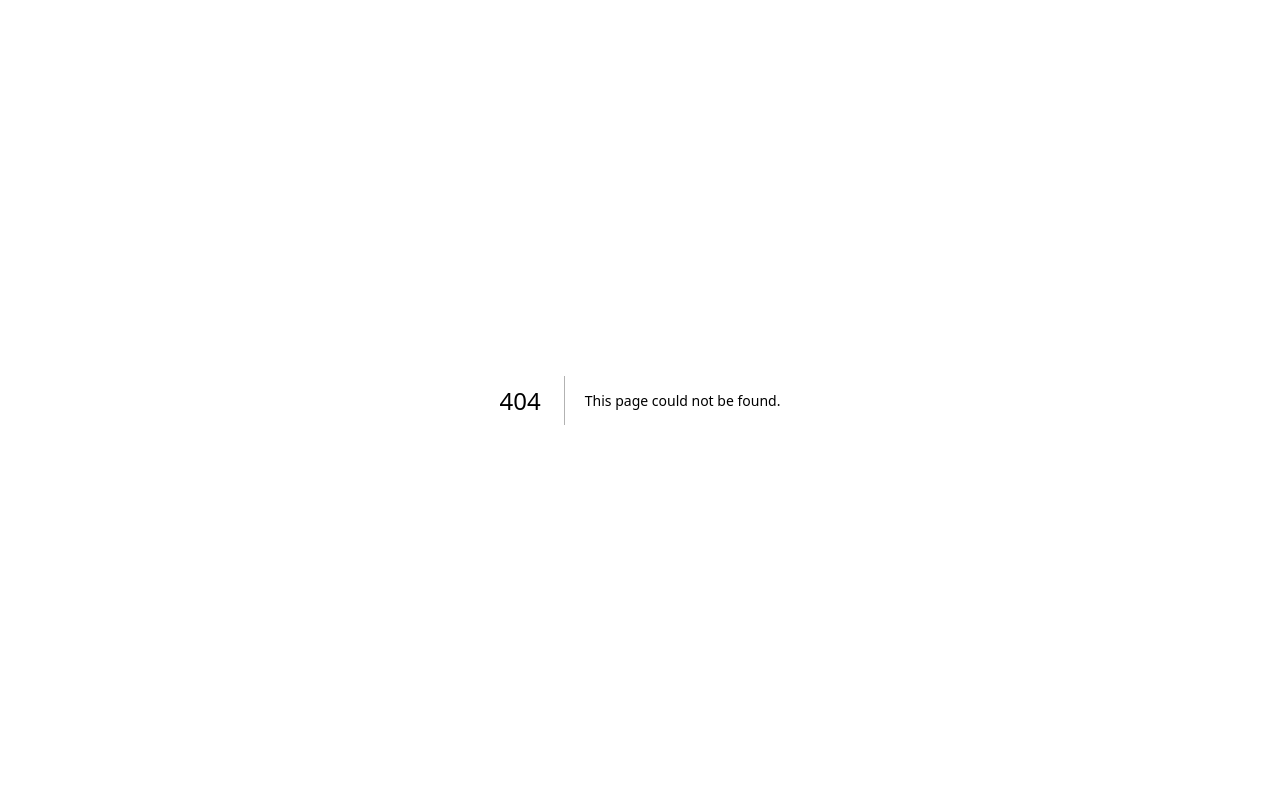
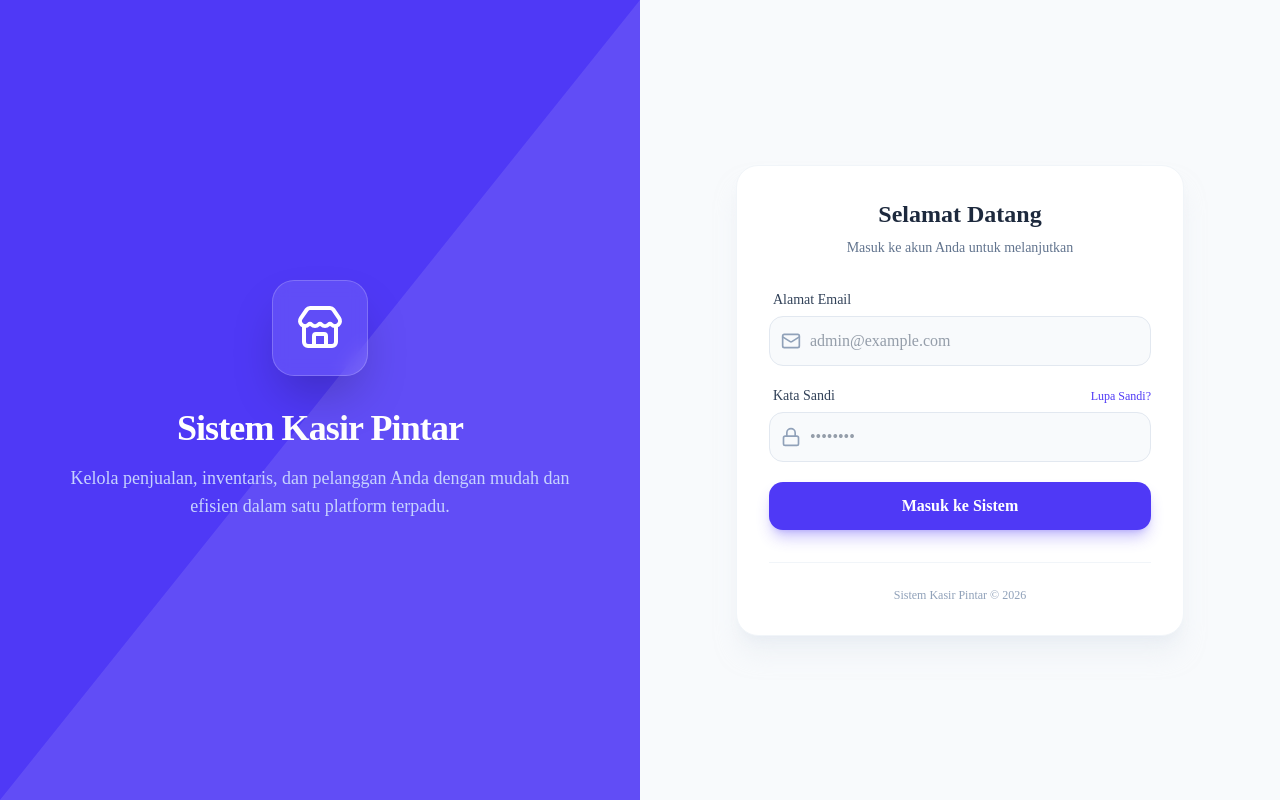
Before and after one commit to marenoarkapratama182-hue/kasir2, a Next.js app: page /login in a window 1280 px wide. Before the commit this address had no page. Built offline with nearby package versions, Linux system fonts and the light colour scheme.

Commit message:
feat: add login page and route protection

```diff
--- /dev/null
+++ b/src/app/login/page.tsx
@@ -0,0 +1,138 @@
+"use client";
+
+import { useState } from "react";
+import { useRouter } from "next/navigation";
+import { createClient } from "@/utils/supabase/client";
+import { Loader2, Store, Lock, Mail } from "lucide-react";
+
+export default function LoginPage() {
+  const [email, setEmail] = useState("");
+  const [password, setPassword] = useState("");
+  const [error, setError] = useState<string | null>(null);
+  const [loading, setLoading] = useState(false);
+  const router = useRouter();
+
+  const handleLogin = async (e: React.FormEvent) => {
+    e.preventDefault();
+    setLoading(true);
+    setError(null);
+
+    try {
+      const supabase = createClient();
+      const { error } = await supabase.auth.signInWithPassword({
+        email,
+        password,
+      });
+
+      if (error) {
+        throw error;
+      }
+
+      router.push("/");
+      router.refresh();
+    } catch (err: any) {
+      console.error("Login error:", err.message);
+      setError("Email atau kata sandi salah. Silakan coba lagi.");
+    } finally {
+      setLoading(false);
+    }
+  };
+
+  return (
+    <div className="min-h-screen w-full flex bg-slate-50 font-sans">
+      {/* Left side: branding/illustration */}
+      <div className="hidden lg:flex w-1/2 bg-indigo-600 flex-col items-center justify-center p-12 text-white relative overflow-hidden">
+        {/* Background decorations */}
+        <div className="absolute top-0 left-0 w-full h-full opacity-10">
+          <svg viewBox="0 0 100 100" preserveAspectRatio="none" className="w-full h-full">
+            <polygon fill="currentColor" points="0,100 100,0 100,100" />
+          </svg>
+        </div>
+
+        <div className="relative z-10 max-w-lg text-center flex flex-col items-center">
+          <div className="w-24 h-24 bg-white/10 rounded-3xl backdrop-blur-sm flex items-center justify-center mb-8 border border-white/20 shadow-2xl">
+            <Store className="w-12 h-12 text-white" />
+          </div>
+          <h1 className="text-4xl font-bold mb-4 tracking-tight">Sistem Kasir Pintar</h1>
+          <p className="text-indigo-200 text-lg">
+            Kelola penjualan, inventaris, dan pelanggan Anda dengan mudah dan efisien dalam satu platform terpadu.
+          </p>
+        </div>
+      </div>
+
+      {/* Right side: login form */}
+      <div className="w-full lg:w-1/2 flex items-center justify-center p-8">
+        <div className="w-full max-w-md bg-white p-8 rounded-3xl shadow-xl shadow-slate-200/50 border border-slate-100">
+          <div className="text-center mb-8">
+            <div className="w-12 h-12 bg-indigo-600 rounded-xl flex items-center justify-center text-white font-bold text-xl mx-auto mb-4 lg:hidden">
+              KP
+            </div>
+            <h2 className="text-2xl font-bold text-slate-800">Selamat Datang</h2>
+            <p className="text-slate-500 mt-2 text-sm">Masuk ke akun Anda untuk melanjutkan</p>
+          </div>
+
+          <form onSubmit={handleLogin} className="space-y-5">
+            {error && (
+              <div className="bg-red-50 text-red-600 p-4 rounded-xl text-sm font-medium border border-red-100 flex items-start gap-2">
+                <div className="mt-0.5">⚠️</div>
+                <p>{error}</p>
+              </div>
+            )}
+
+            <div>
+              <label className="block text-sm font-medium text-slate-700 mb-1.5 ml-1">Alamat Email</label>
+              <div className="relative">
+                <Mail className="w-5 h-5 absolute left-3 top-1/2 -translate-y-1/2 text-slate-400" />
+                <input
+                  type="email"
+                  required
+                  value={email}
+                  onChange={(e) => setEmail(e.target.value)}
+                  className="w-full pl-10 pr-4 py-3 bg-slate-50 border border-slate-200 rounded-xl focus:outline-none focus:ring-2 focus:ring-indigo-500/20 focus:border-indigo-500 transition-all text-slate-700"
+                  placeholder="admin@example.com"
+                />
+              </div>
+            </div>
+
+            <div>
+              <div className="flex justify-between items-center mb-1.5 ml-1">
+                <label className="block text-sm font-medium text-slate-700">Kata Sandi</label>
+                <a href="#" className="text-xs font-medium text-indigo-600 hover:text-indigo-800 transition-colors">Lupa Sandi?</a>
+              </div>
+              <div className="relative">
+                <Lock className="w-5 h-5 absolute left-3 top-1/2 -translate-y-1/2 text-slate-400" />
+                <input
+                  type="password"
+                  required
+                  value={password}
+                  onChange={(e) => setPassword(e.target.value)}
+                  className="w-full pl-10 pr-4 py-3 bg-slate-50 border border-slate-200 rounded-xl focus:outline-none focus:ring-2 focus:ring-indigo-500/20 focus:border-indigo-500 transition-all text-slate-700"
+                  placeholder="••••••••"
+                />
+              </div>
+            </div>
+
+            <button
+              type="submit"
+              disabled={loading}
+              className="w-full bg-indigo-600 hover:bg-indigo-700 text-white font-semibold py-3 px-4 rounded-xl shadow-lg shadow-indigo-600/30 transition-all transform active:scale-[0.98] disabled:opacity-70 disabled:cursor-not-allowed flex items-center justify-center gap-2 mt-4"
+            >
+              {loading ? (
+                <>
+                  <Loader2 className="w-5 h-5 animate-spin" />
+                  Memproses...
+                </>
+              ) : (
+                "Masuk ke Sistem"
+              )}
+            </button>
+          </form>
+
+          <div className="mt-8 pt-6 border-t border-slate-100 text-center">
+            <p className="text-xs text-slate-400 font-medium">Sistem Kasir Pintar © {new Date().getFullYear()}</p>
+          </div>
+        </div>
+      </div>
+    </div>
+  );
+}
--- a/src/components/sidebar.tsx
+++ b/src/components/sidebar.tsx
@@ -1,11 +1,24 @@
 "use client";
 
 import Link from "next/link";
-import { usePathname } from "next/navigation";
+import { usePathname, useRouter } from "next/navigation";
 import { LayoutGrid, Package, Users, Settings, LogOut, Receipt, PieChart } from "lucide-react";
+import { createClient } from "@/utils/supabase/client";
 
 export function Sidebar() {
   const pathname = usePathname();
+  const router = useRouter();
+
+  const handleLogout = async () => {
+    try {
+      const supabase = createClient();
+      await supabase.auth.signOut();
+      router.push("/login");
+      router.refresh();
+    } catch (err) {
+      console.error("Error logging out", err);
+    }
+  };
 
   return (
     <aside className="w-24 bg-white border-r border-slate-200 flex flex-col items-center py-6 shadow-sm z-10 flex-shrink-0 h-screen">
@@ -23,7 +36,10 @@ export function Sidebar() {
       </nav>
 
       <div className="mt-auto">
-        <button className="w-14 h-14 rounded-xl flex flex-col items-center justify-center gap-1 transition-all text-slate-400 hover:bg-red-50 hover:text-red-500">
+        <button
+          onClick={handleLogout}
+          className="w-14 h-14 rounded-xl flex flex-col items-center justify-center gap-1 transition-all text-slate-400 hover:bg-red-50 hover:text-red-500"
+        >
           <LogOut className="w-6 h-6" />
           <span className="text-[10px] font-medium mt-1">Keluar</span>
         </button>
--- /dev/null
+++ b/src/middleware.ts
@@ -0,0 +1,19 @@
+import { type NextRequest } from 'next/server'
+import { updateSession } from '@/utils/supabase/middleware'
+
+export async function middleware(request: NextRequest) {
+  return await updateSession(request)
+}
+
+export const config = {
+  matcher: [
+    /*
+     * Match all request paths except for the ones starting with:
+     * - _next/static (static files)
+     * - _next/image (image optimization files)
+     * - favicon.ico (favicon file)
+     * - images, public files, etc.
+     */
+    '/((?!_next/static|_next/image|favicon.ico|.*\\.(?:svg|png|jpg|jpeg|gif|webp)$).*)',
+  ],
+}
--- /dev/null
+++ b/src/utils/supabase/middleware.ts
@@ -0,0 +1,54 @@
+import { createServerClient } from '@supabase/ssr'
+import { NextResponse, type NextRequest } from 'next/server'
+
+export async function updateSession(request: NextRequest) {
+  let supabaseResponse = NextResponse.next({
+    request,
+  })
+
+  const supabase = createServerClient(
+    process.env.NEXT_PUBLIC_SUPABASE_URL!,
+    process.env.NEXT_PUBLIC_SUPABASE_ANON_KEY!,
+    {
+      cookies: {
+        getAll() {
+          return request.cookies.getAll()
+        },
+        setAll(cookiesToSet) {
+          cookiesToSet.forEach(({ name, value, options }) => request.cookies.set(name, value))
+          supabaseResponse = NextResponse.next({
+            request,
+          })
+          cookiesToSet.forEach(({ name, value, options }) =>
+            supabaseResponse.cookies.set(name, value, options)
+          )
+        },
+      },
+    }
+  )
+
+  // refreshing the auth token
+  const {
+    data: { user },
+  } = await supabase.auth.getUser()
+
+  // redirect to login if no user and not on login page
+  if (
+    !user &&
+    !request.nextUrl.pathname.startsWith('/login')
+  ) {
+    // no user, potentially respond by redirecting the user to the login page
+    const url = request.nextUrl.clone()
+    url.pathname = '/login'
+    return NextResponse.redirect(url)
+  }
+
+  // if user is logged in, and tries to go to login page, redirect to home
+  if (user && request.nextUrl.pathname.startsWith('/login')) {
+    const url = request.nextUrl.clone()
+    url.pathname = '/'
+    return NextResponse.redirect(url)
+  }
+
+  return supabaseResponse
+}
```
